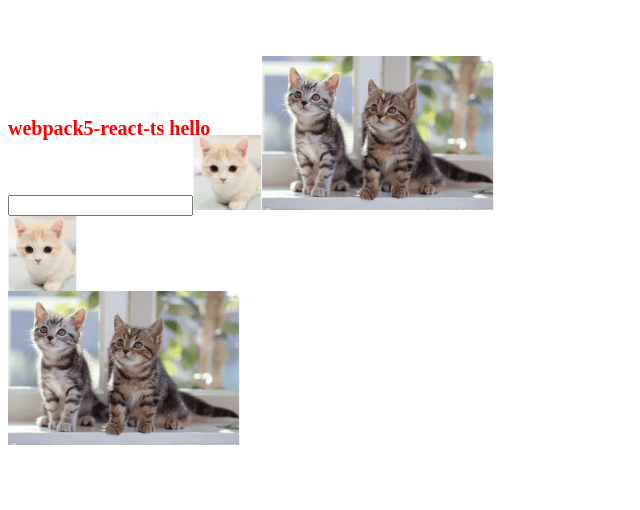
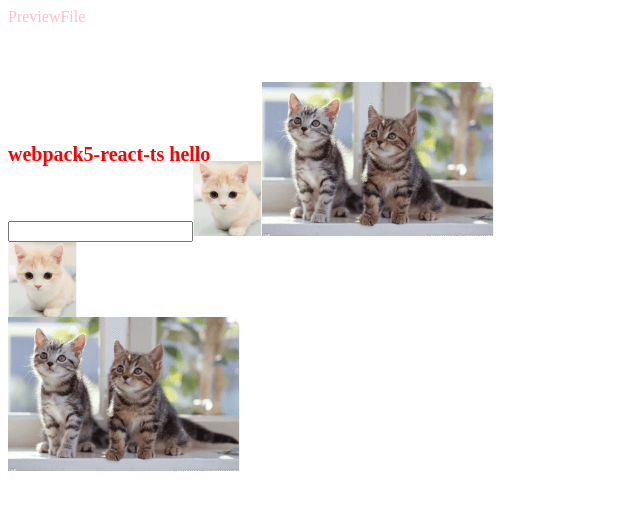
Before and after one commit to DerekRayna/derek-create-react, a React app: page / in a window 1280 px wide. Shown: the top 510 px of the page, without its empty margins (0-640 px from the left). Built offline with nearby package versions, Linux system fonts and the light colour scheme.

Commit message:
feat: lint-staged启动eslint每次只需要校验改动内容

```diff
--- a/src/App.tsx
+++ b/src/App.tsx
@@ -4,11 +4,14 @@ import smallImg from '@/assets/imgs/5kb.png'
 import bigImg from '@/assets/imgs/22kb.png'
 import '@/app.css'
 import '@/app.less'
+import PreviewFile from './components/PreviewFile'
 
 function App() {
   const [val, setVal] = useState<string | undefined>(undefined)
+
   return (
     <>
+      <PreviewFile />
       <h2>webpack5-react-ts hello</h2>
       <p>{val}</p>
       <input
--- /dev/null
+++ b/src/components/PreviewFile/index.module.less
@@ -0,0 +1,3 @@
+.previewFile {
+  color: pink;
+}
--- /dev/null
+++ b/src/components/PreviewFile/index.tsx
@@ -0,0 +1,8 @@
+import React from 'react'
+import styles from './index.module.less'
+
+const PreviewFile = () => {
+  return <div className={styles.previewFile}>PreviewFile</div>
+}
+
+export default PreviewFile
```
Also changed, not shown: package.json (+7 -1 lines), .eslintrc.js, 1 other file (tests, documents, lock files or other folders).
